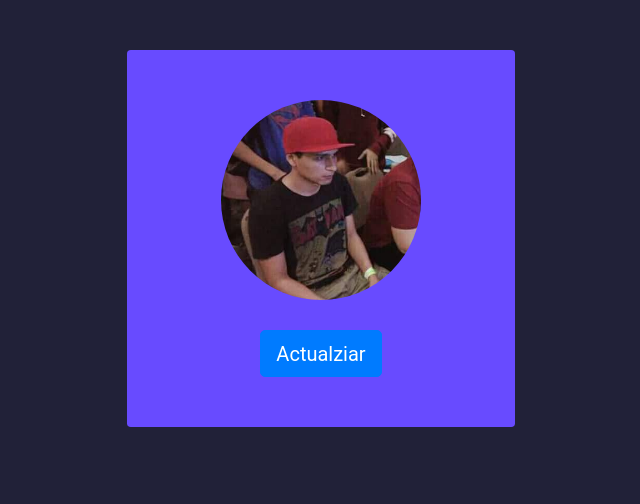
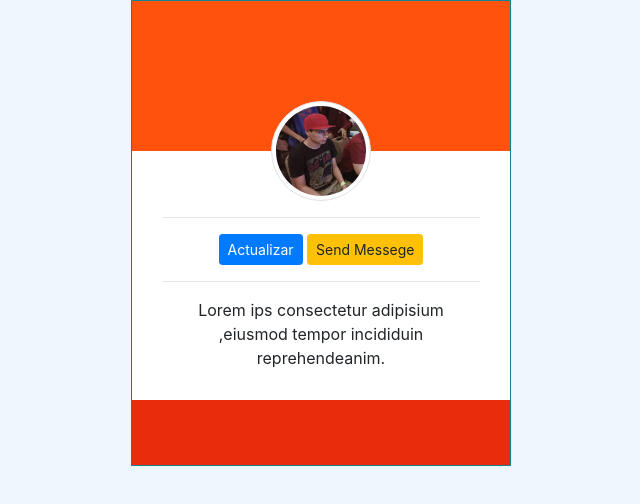
Before and after one commit to mikepruebas23/Clicker, a plain HTML site: page perfil.html in a window 1280 px wide. Shown: the whole page, without its empty margins (319-959 px from the left). Drawn offline with nearby package versions, Linux system fonts and the light colour scheme; no server answers.

Commit message:
diseño perfil v2

```diff
--- a/css/perfil.css
+++ b/css/perfil.css
@@ -1,41 +1,31 @@
-* {
-  box-sizing: border-box;
-  padding: 0;
-  margin: 0;
-  font-family: 'Roboto', sans-serif;
-  font-size: 20px;
+body{
+  background: #EFF7FE;
 }
-body {
-  background-color: #212138;
-  color: #fff;
+.main-section{
+	border:1px solid #138496;
+	background-color: #fff;
 }
-
-.contenedor-perfil {
-  max-width: 500px;
-  border-radius: 1%;
-  width: 35%;
-  margin: 50px auto;
-  background: #684bff;
-  display: flex;
-  flex-direction: column;
-  justify-content: center;
-  align-items: center;
-  padding: 50px;
+.profile-header{
+	background-color: #FF530D;
+	height:150px;
 }
-
-.contenedor-img {}
-
-.img-perfil {
-  width: 200px;
-  height: 200px;
-  border-radius: 50%;
+.user-detail{
+	margin:-50px 0px 30px 0px;
 }
-.datos-usuario{
-  width: 100%;
+.user-detail img{
+	height:100px;
+	width:100px;
 }
-.nombreUsuario {
-
-  background: #212138;
+.user-detail h5{
+	margin:15px 0px 5px 0px;
+  font-size: 18px;
 }
-
-/*--------------------------------------*/
+.user-social-detail{
+	padding:15px 0px;
+	background-color: #E82C0C;
+}
+.user-social-detail a i{
+	color:#fff;
+	font-size:23px;
+	padding: 0px 5px;
+}
--- a/js/perfilusuario.js
+++ b/js/perfilusuario.js
@@ -33,3 +33,19 @@ $(document).ready(function() {
   });
 
 });
+
+function actualizar() {
+  var user = firebase.auth().currentUser;
+  var nameUser = document.getElementById("name").value;
+
+  user.updateProfile({
+    displayName: nameUser
+
+  }).then(function() {
+    console.log(nameUser);
+    location.reload();
+
+  }).catch(function(error) {
+
+  });
+}
--- a/perfil.html
+++ b/perfil.html
@@ -10,22 +10,63 @@
 
 </head>
 <body>
-  <div class="container">
-    <section class="contenedor-perfil">
-      <div class="contenedor-img">
-        <img src="img/yo.jpg" class="img-perfil" alt="foto de perfil">
+<!-- Modal -->
+<div class="modal fade" id="exampleModal" tabindex="-1" role="dialog" aria-labelledby="exampleModalLabel" aria-hidden="true">
+  <div class="modal-dialog" role="document">
+    <div class="modal-content">
+      <div class="modal-header">
+        <h5 class="modal-title" id="exampleModalLabel">Actualizar</h5>
+        <button type="button" class="close" data-dismiss="modal" aria-label="Close">
+          <span aria-hidden="true">&times;</span>
+        </button>
       </div>
-      <div class="perfil">
-        <img src="" alt="" id="foto-perfil" class="foto-perfil">
-        <div class="datos-usuario">
-          <div id="nombreUsuario" class="nombreUsuario"></div>
-          <div class="correoUsuario" id="correoUsuario"></div>
-          <button class="btn btn-primary" onclick="actualizar()">Actualziar</button>
-        </div>
+      <div class="modal-body">
+        <input type="text" class="form-control" id="name" placeholder="Ingresa Tu Nombre">
       </div>
+      <div class="modal-footer">
+        <button type="button" class="btn btn-secondary" data-dismiss="modal">Cerrar</button>
+        <button type="button" class="btn btn-primary" onclick="actualizar()">Actualizar</button>
+      </div>
+    </div>
+  </div>
+</div>
+</div>
 
   </div>
-  <script src="https://code.jquery.com/jquery-3.3.1.slim.js"></script>
+  <div class="container">
+    <div class="row">
+      <div class="offset-lg-4 col-lg-4 col-sm-6 col-12 main-section text-center">
+          <div class="row">
+              <div class="col-lg-12 col-sm-12 col-12 profile-header"></div>
+          </div>
+          <div class="row user-detail">
+              <div class="col-lg-12 col-sm-12 col-12">
+                  <img src="img/yo.jpg" class="rounded-circle img-thumbnail">
+                  <h5 id="nombreUsuario"></h5>
+                  <p id="correoUsuario"><i class="fa fa-map-marker" aria-hidden="true"></i></p>
+
+                  <hr>
+                  <a href="#" class="btn btn-primary btn-sm" data-toggle="modal" data-target="#exampleModal">Actualizar</a>
+                  <a href="#" class="btn btn-warning btn-sm">Send Messege</a>
+
+                  <hr>
+                  <span>Lorem ips consectetur adipisium ,eiusmod tempor incididuin reprehendeanim.</span>
+              </div>
+          </div>
+          <div class="row user-social-detail">
+              <div class="col-lg-12 col-sm-12 col-12">
+                  <a href="#"><i class="fa fa-facebook" aria-hidden="true"></i></a>
+                  <a href="#"><i class="fa fa-google-plus" aria-hidden="true"></i></a>
+                  <a href="#"><i class="fa fa-twitter" aria-hidden="true"></i></a>
+              </div>
+          </div>
+      </div>
+    </div>
+  </div>
+  <!-- <script src="https://code.jquery.com/jquery-3.3.1.slim.js"></script> -->
+  <script src="https://code.jquery.com/jquery-3.3.1.slim.min.js"></script>
+  <script src="https://cdnjs.cloudflare.com/ajax/libs/popper.js/1.14.3/umd/popper.min.js" ></script>
+  <script src="https://stackpath.bootstrapcdn.com/bootstrap/4.1.3/js/bootstrap.min.js"></script>
   <script src="https://www.gstatic.com/firebasejs/3.7.5/firebase.js"></script>
 <script src="js/perfilusuario.js"></script>
 </body>
```
